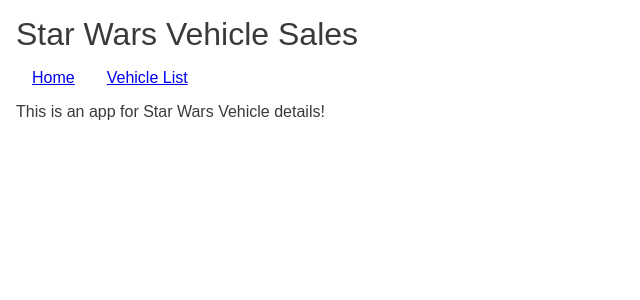
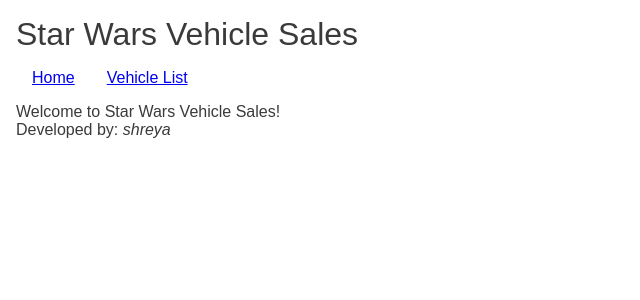
Before and after one commit to shreya-sawardekar/angular-vehicle-app, an Angular app in the folder app/: page /home in a window 1280 px wide. Shown: the top 300 px of the page, without its empty margins (0-640 px from the left). Built offline with nearby package versions, Linux system fonts and the light colour scheme.

Commit message:
make components standalone

```diff
--- a/app/src/app/app.component.html
+++ b/app/src/app/app.component.html
@@ -9,3 +9,4 @@
 <main>
   <router-outlet></router-outlet>
 </main>
+<footer>Developed by: <em>shreya</em></footer>
--- a/app/src/app/home/home.component.html
+++ b/app/src/app/home/home.component.html
@@ -1 +1 @@
-<h4>This is an app for Star Wars Vehicle details!</h4>
+<h4>Welcome to Star Wars Vehicle Sales!</h4>
--- a/app/src/app/vehicle-details/vehicle-details.component.ts
+++ b/app/src/app/vehicle-details/vehicle-details.component.ts
@@ -1,11 +1,14 @@
 import { Component, Input, OnChanges, SimpleChanges } from '@angular/core';
 import { Vehicle, VehicleDetails } from '../models/vehicle.model';
 import { VehicleService } from '../services/vehicle.service';
+import { NgFor, NgIf } from '@angular/common';
 
 @Component({
   selector: 'vhapp-vehicle-details',
   templateUrl: './vehicle-details.component.html',
   styleUrls: ['./vehicle-details.component.css'],
+  standalone: true,
+  imports: [NgFor, NgIf],
 })
 export class VehicleDetailsComponent implements OnChanges {
   @Input() selectedVehicle!: Vehicle;
--- a/app/src/app/vehicle-list/vehicle-list.component.ts
+++ b/app/src/app/vehicle-list/vehicle-list.component.ts
@@ -1,11 +1,15 @@
 import { Component, OnInit } from '@angular/core';
 import { Vehicle } from '../models/vehicle.model';
 import { VehicleService } from '../services/vehicle.service';
+import { NgFor, NgIf } from '@angular/common';
+import { VehicleDetailsComponent } from '../vehicle-details/vehicle-details.component';
 
 @Component({
   selector: 'vhapp-vehicle-list',
   templateUrl: './vehicle-list.component.html',
   styleUrls: ['./vehicle-list.component.css'],
+  standalone: true,
+  imports: [NgFor, NgIf, VehicleDetailsComponent],
 })
 export class VehicleListComponent implements OnInit {
   showVhDetails = false;
```
Also changed, not shown: app/src/app/app.module.ts (+1 -9 lines), app/src/app/home/home.component.ts (+3 -4 lines).
